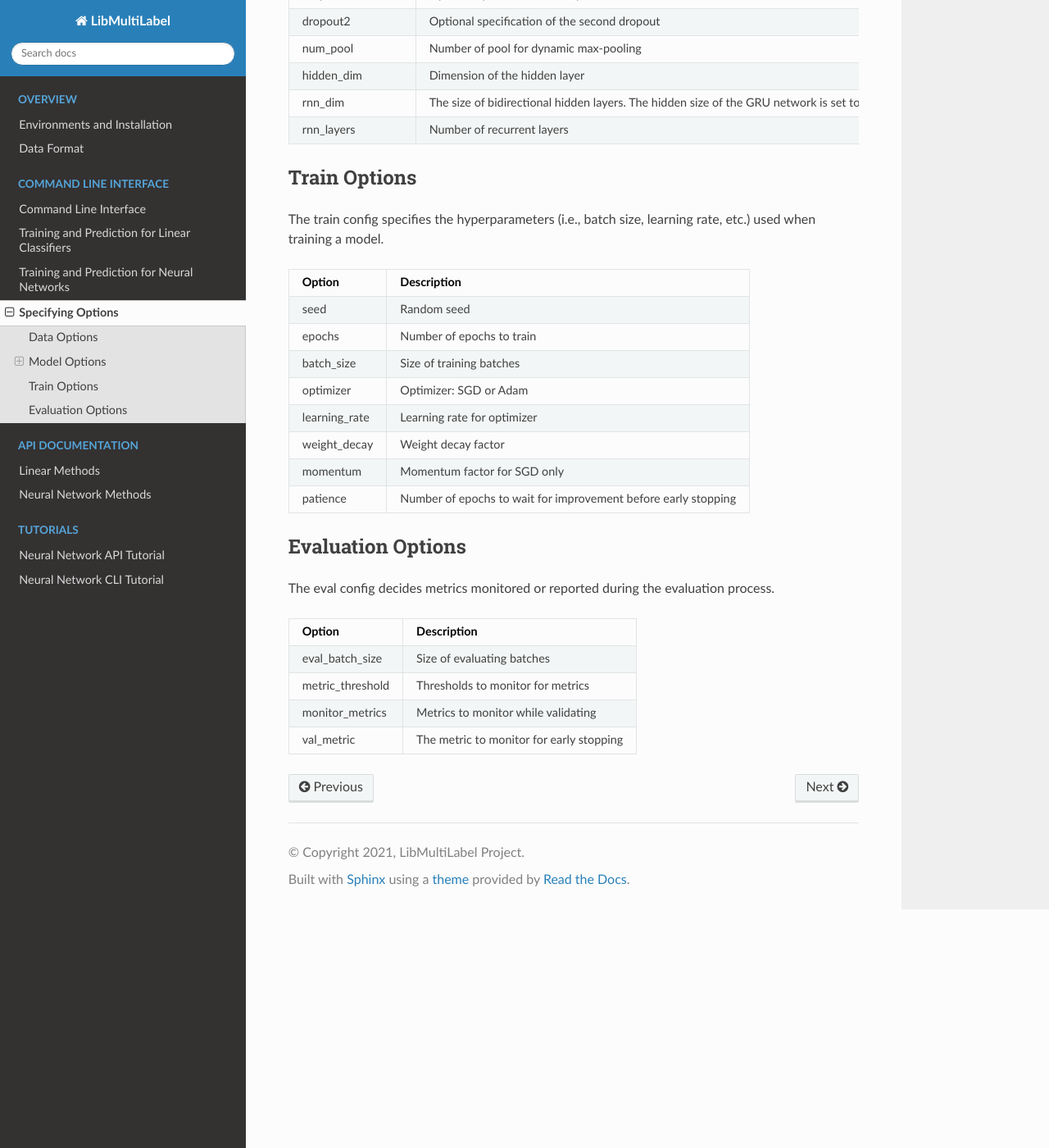
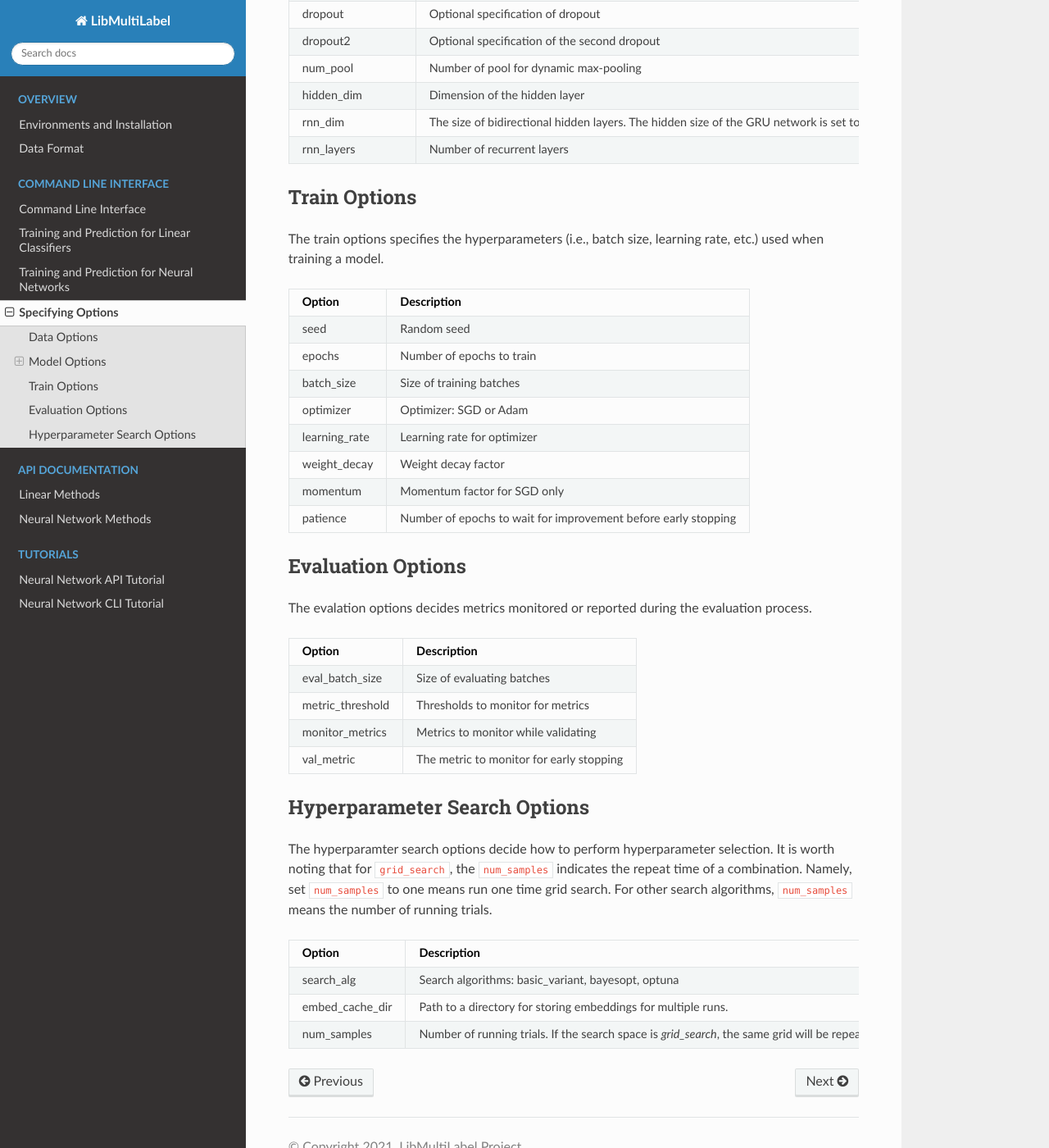
Before and after one commit to ASUS-AICS/LibMultiLabel, a Sphinx documentation site: the page built from docs/cli/options.rst, in a window 1280 px wide and 1400 px high, scrolled down 1498 px. Shown: the whole window at 82% size. Built offline with Sphinx 7.4.7 and the Read the Docs theme 2.0.0, drawn with Linux system fonts in a browser that asks for light colours; some of the changed text lies outside the part shown.

Commit message:
(1) Add hyperparameter search options (2) reasons for setting num_samples to 1 in grid_search

```diff
--- a/docs/cli/options.rst
+++ b/docs/cli/options.rst
@@ -8,6 +8,7 @@ At a high level, the config file is split into four parts:
 - :ref:`model_options`
 - :ref:`train_options`
 - :ref:`evaluation_options`
+- :ref:`hyperparameter_search_options`
 
 ------------
 
@@ -49,7 +50,7 @@ The data options consists of data paths that tell where to place the datasets, p
 
 Model Options
 ^^^^^^^^^^^^^
-The model config defines the parameters that are related to the network definition (i.e., model name).
+The model options defines the parameters that are related to the network definition (i.e., model name).
 
 +--------------------+--------------------------------------------------+
 | Option             | Description                                      |
@@ -91,7 +92,7 @@ Parameters for initializing a network are defined under a nested configuration `
 
 Train Options
 ^^^^^^^^^^^^^
-The train config specifies the hyperparameters (i.e., batch size, learning rate, etc.) used when training a model.
+The train options specifies the hyperparameters (i.e., batch size, learning rate, etc.) used when training a model.
 
 +---------------+----------------------------------------------------------------+
 | Option        | Description                                                    |
@@ -117,7 +118,7 @@ The train config specifies the hyperparameters (i.e., batch size, learning rate,
 
 Evaluation Options
 ^^^^^^^^^^^^^^^^^^
-The eval config decides metrics monitored or reported during the evaluation process.
+The evalation options decides metrics monitored or reported during the evaluation process.
 
 +------------------+------------------------------------------+
 | Option           | Description                              |
@@ -130,3 +131,23 @@ The eval config decides metrics monitored or reported during the evaluation proc
 +------------------+------------------------------------------+
 | val_metric       | The metric to monitor for early stopping |
 +------------------+------------------------------------------+
+
+
+.. _hyperparameter_search_options:
+
+Hyperparameter Search Options
+^^^^^^^^^^^^^^^^^^^^^^^^^^^^^
+The hyperparamter search options decide how to perform hyperparameter selection.
+It is worth noting that for ``grid_search``, the ``num_samples`` indicates the repeat time of a combination.
+Namely, set ``num_samples`` to one means run one time grid search.
+For other search algorithms, ``num_samples`` means the number of running trials.
+
++-----------------+---------------------------------------------------------------------------------------------------------------------+
+| Option          | Description                                                                                                         |
++=================+=====================================================================================================================+
+| search_alg      | Search algorithms: basic_variant, bayesopt, optuna                                                                  |
++-----------------+---------------------------------------------------------------------------------------------------------------------+
+| embed_cache_dir | Path to a directory for storing embeddings for multiple runs.                                                       |
++-----------------+---------------------------------------------------------------------------------------------------------------------+
+| num_samples     | Number of running trials. If the search space is `grid_search`, the same grid will be repeated `num_samples` times. |
++-----------------+---------------------------------------------------------------------------------------------------------------------+
```
